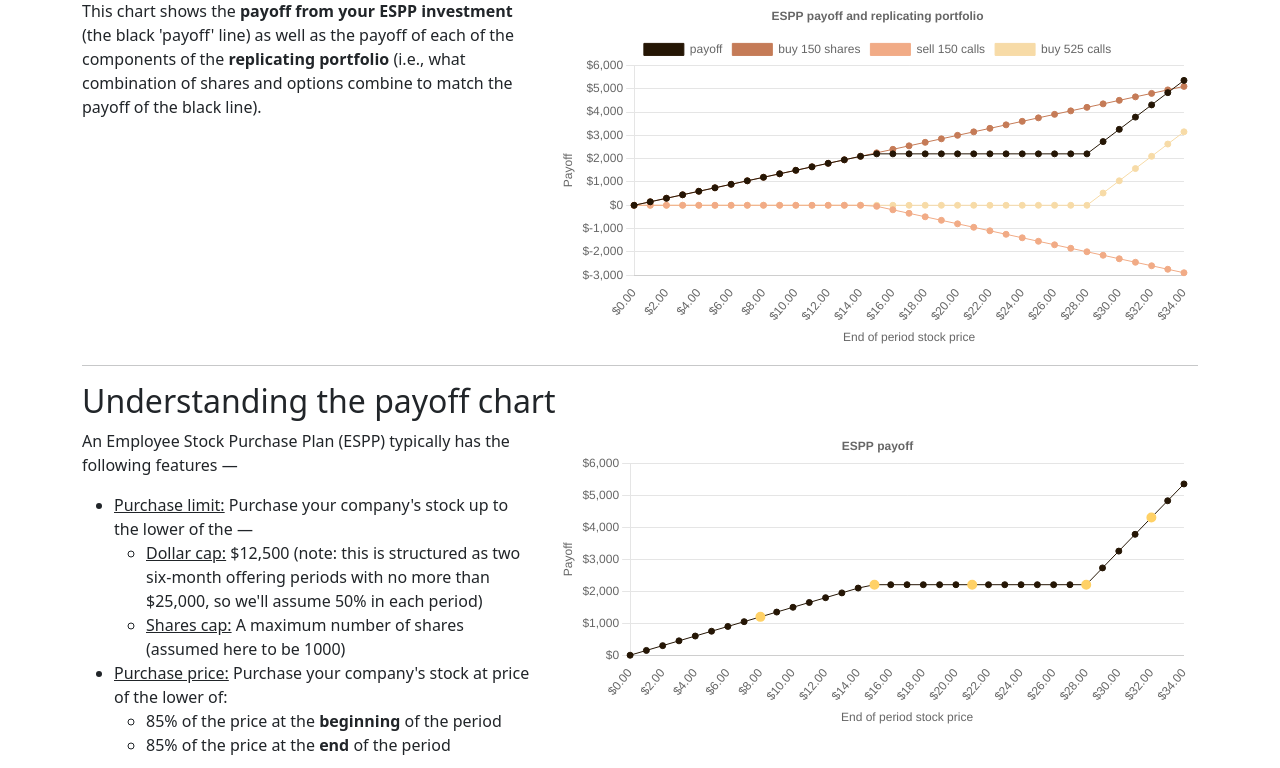
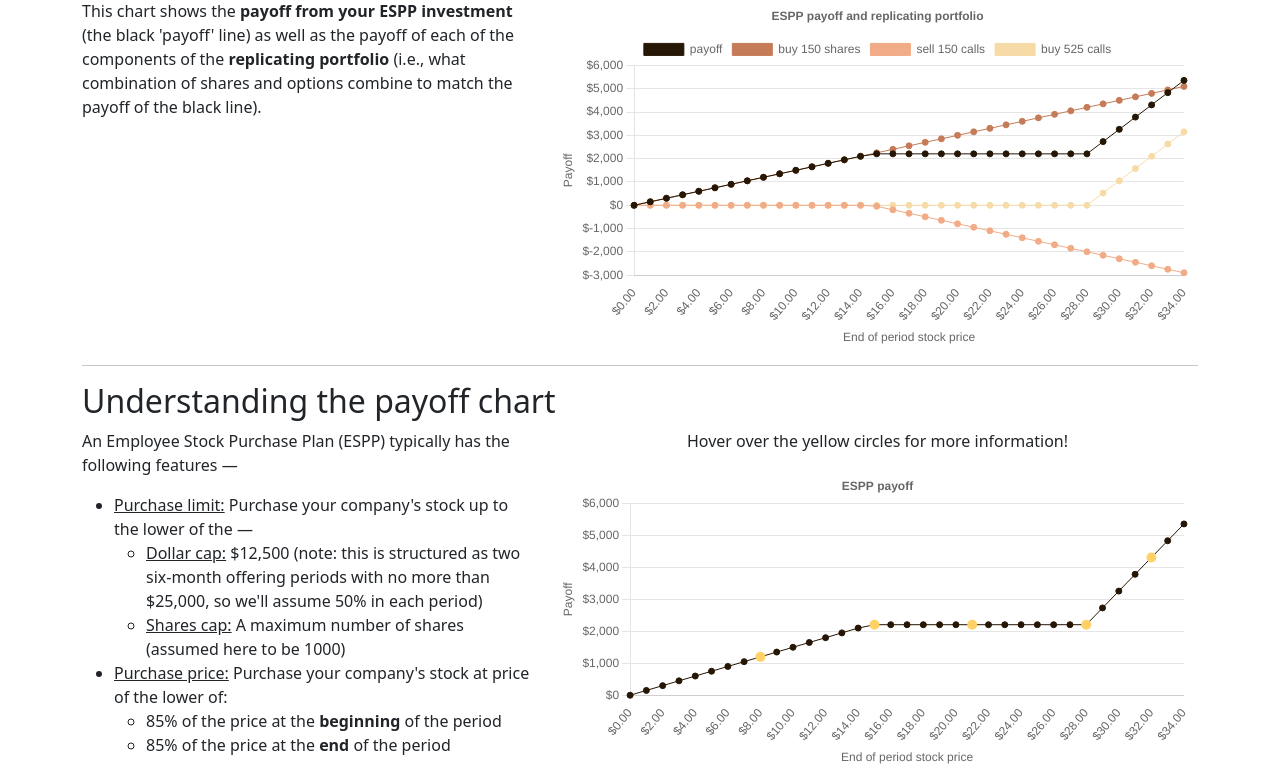
Before and after one commit to edelgm6/espp-payoff, a Django app: template templates/index.html in a window 1280 px wide. Shown: the part 621-1389 px from the top of the page. Run offline with Django 3.2, Linux system fonts and the light colour scheme; the template is opened without the code that fills it, so the values that code supplies are empty.

Commit message:
Updated copy

```diff
--- a/templates/index.html
+++ b/templates/index.html
@@ -56,9 +56,7 @@
           {% include "espp-form.html" %}
         </div>
         <div class="col-md-7" style="height: 350px">
-          <!-- <div class="chart-container"> -->
             <canvas id="value-compare"></canvas>
-          <!-- </div> -->
         </div>
       </div>
 
@@ -113,6 +111,7 @@
           </p>
         </div>
         <div class="col-lg-7" style="height: 300px">
+          <p style="text-align:center">Hover over the yellow circles for more information!</p>
         <canvas id="payoff-example"></canvas>
         </div>
         </div>
```
